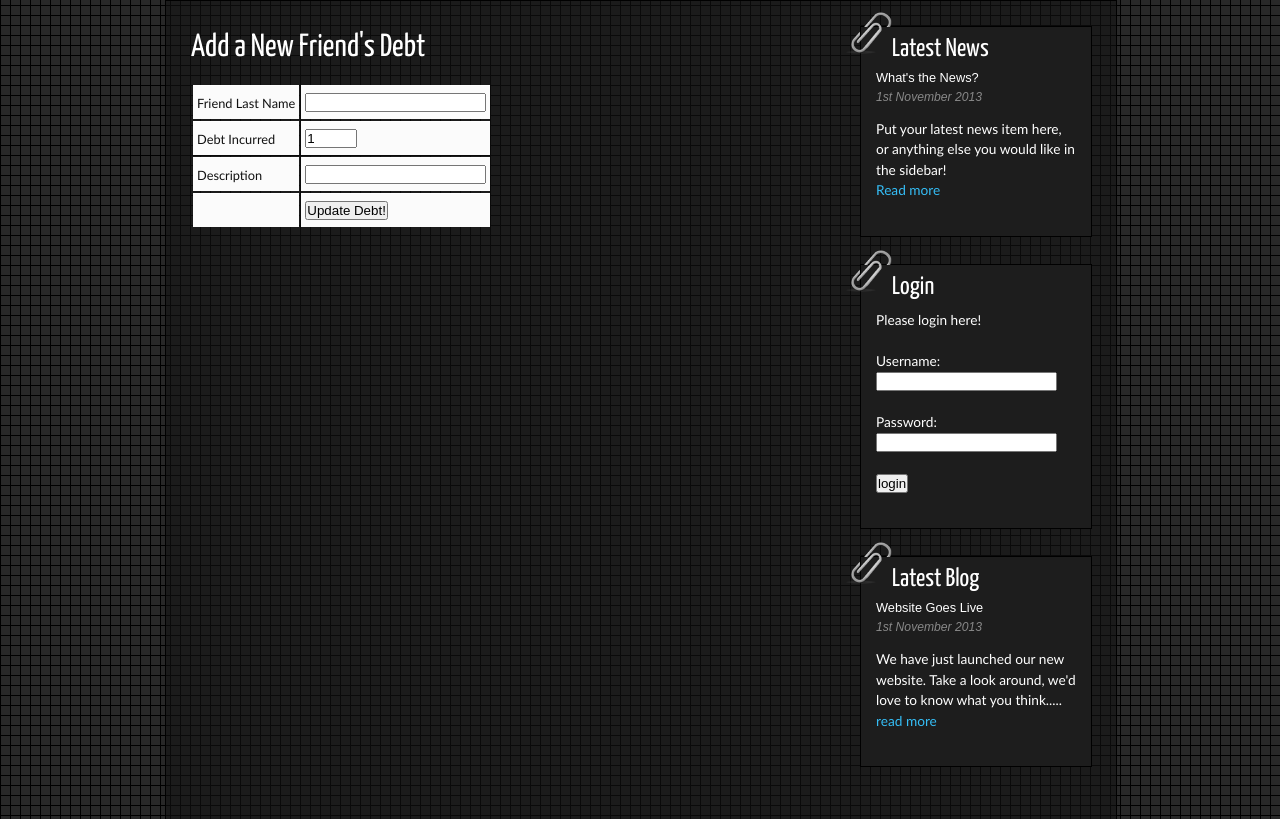
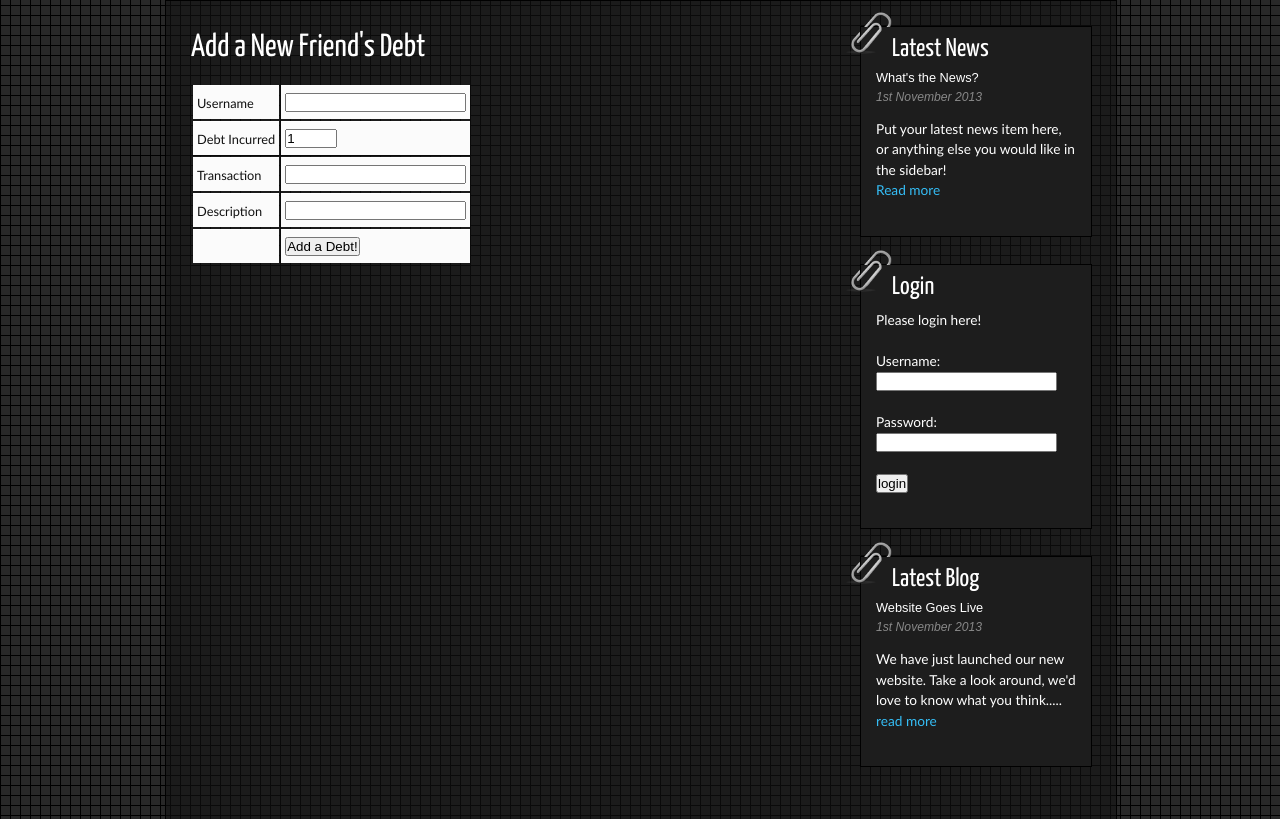
Before and after one commit to bmiller4/debtwithfriends, a Flask app: page /addaDebt in a window 1280 px wide. Shown: the part 165-984 px from the top of the page. Run offline with Flask 2, Linux system fonts and the light colour scheme; some libraries are stand-ins or nearby versions.

Commit message:
updating server file

```diff
--- a/server.py
+++ b/server.py
@@ -69,13 +69,17 @@ def addFriendIndex2():
 @app.route('/addaDebt2', methods=['POST'])
 def newDebtIndex():
 		global currentUser
-		query = "INSERT INTO friend_debt (friend_lastname, debt_amount, description) VALUES ('";
-		query += request.form['friend_lastname'] + "', '" + request.form['debt_amount'] + "', '" + request.form['description'] + "')"
-    #query2 = "UPDATE main_list SET total_debt = total_debt + " + request.form['debt_amount'] + " WHERE lastname = " + request.form['friend_lastname']
+		query = "INSERT INTO friend_debt (id, transaction, debt_amount, description) VALUES (id,'";
+		query += request.form['transaction'] + "', '" + request.form['debt_amount'] + "', '" + request.form['description'] + "')"
+		query2 = "INSERT INTO friend_info select user_list.id, friend_debt.id from user_list NATURAL JOIN friend_debt WHERE username = '%s'" %(request.form['username'])
+		query3 = "UPDATE user_list SET total_debt = total_debt + " + request.form['debt_amount'] + " WHERE username = '%s'" % (request.form['username'])
 		db = utils.db_connect()
 		cur = db.cursor(cursorclass=MySQLdb.cursors.DictCursor)
+		cur2 = db.cursor(cursorclass=MySQLdb.cursors.DictCursor)
+		cur3 = db.cursor(cursorclass=MySQLdb.cursors.DictCursor)
 		cur.execute(query)
-    #cur.execute(query2)
+		cur2.execute(query2)
+		cur3.execute(query3)
 		db.commit()
 		return render_template('addaDebt2.html', selectedMenu = 'NewDebt')
 
--- a/templates/addaDebt.html
+++ b/templates/addaDebt.html
@@ -4,10 +4,11 @@
 <h1>Add a New Friend's Debt</h1>
 <form method = "post" action = "/addaDebt2">
 					<table>
-					<tr><td>Friend Last Name</td><td><input type="text" id="friend_lastname" name="friend_lastname" /></td></tr>
+					<tr><td>Username</td><td><input type="text" id="username" name="username" /></td></tr>
 					<tr><td>Debt Incurred</td><td><input type="number" name="debt_amount" min="1" max="12" step="1" value="1" size="3" /></td></tr>
+					<tr><td>Transaction</td><td><input type="text" id = "transaction" name = "transaction"/></td></tr>
           <tr><td>Description</td><td><input type="text" id = "description" name="description" /></td></tr> <!---min="1" max="12" step="1" value="1" size="3"/>--->
-          <tr><td>&nbsp;</td><td><input type="submit" value="Update Debt!" /></td></tr>
+          <tr><td>&nbsp;</td><td><input type="submit" value="Add a Debt!" /></td></tr>
 					</table>
 
 </form>
```
